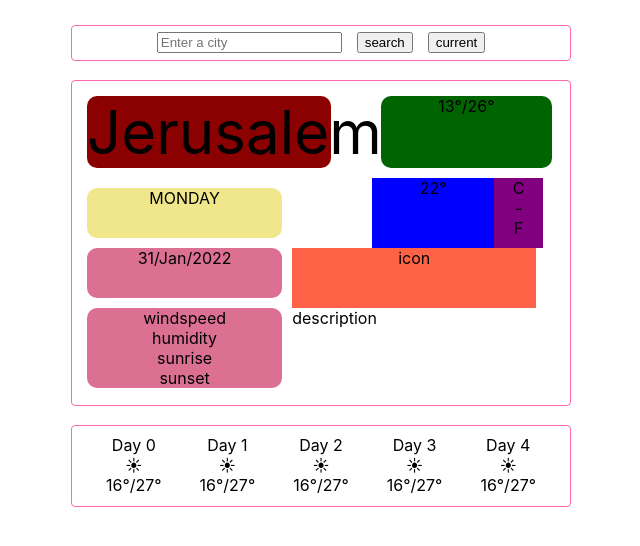
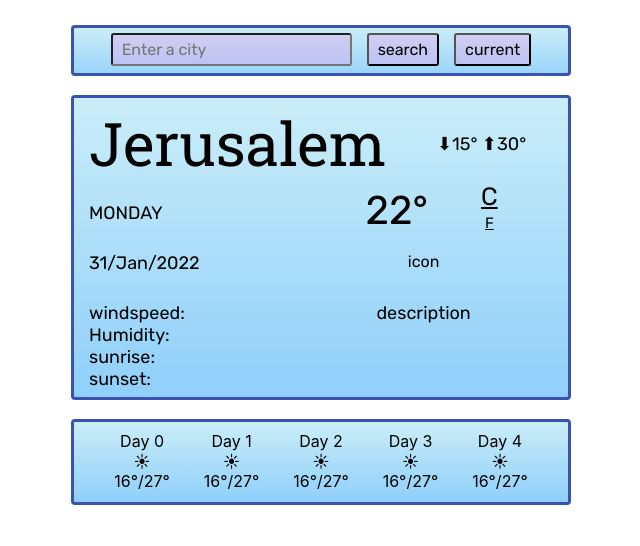
Before and after one commit to kerenLyahov/weather-app-react, a React (Create React App) app: page / in a window 1280 px wide. Shown: the top 546 px of the page, without its empty margins (319-959 px from the left). Built offline with nearby package versions, Linux system fonts and the light colour scheme.

Commit message:
app styling
update:
1. all the styling ( fonts, colors)
2. content of days + date

```diff
--- a/public/index.html
+++ b/public/index.html
@@ -24,6 +24,12 @@
       work correctly both with client-side routing and a non-root public URL.
       Learn how to configure a non-root public URL by running `npm run build`.
     -->
+    <style>
+      @import url("https://fonts.googleapis.com/css2?family=Roboto+Slab:wght@400;500&display=swap");
+    </style>
+    <style>
+      @import url("https://fonts.googleapis.com/css2?family=Rubik:wght@300;400;500&display=swap");
+    </style>
     <title>React App</title>
   </head>
   <body>
--- a/src/App.css
+++ b/src/App.css
@@ -3,14 +3,34 @@
   display: flex;
   flex-direction: column;
   max-width: 800px;
+  min-width: 730px;
   margin: 10px auto;
 }
 .searchBody {
-  border: 1px solid #ff68ab;
+  border: 3px solid;
   border-radius: 4px;
   padding: 5px 5px 7px 5px;
   margin: 15px 150px 4px 150px;
   justify-content: space-evenly;
+  animation: borderAnimation 5s infinite alternate;
+  background-image: linear-gradient(
+    rgba(150, 220, 241, 0.5),
+    rgba(32, 160, 245, 0.45)
+  );
+}
+@keyframes borderAnimation {
+  0% {
+    border-color: #225763;
+  }
+  33% {
+    border-color: #41d8bf;
+  }
+  66% {
+    border-color: #2f89b3;
+  }
+  100% {
+    border-color: #3b50b2;
+  }
 }
 
 .searchButton {
@@ -20,3 +40,11 @@
 form {
   display: inline;
 }
+input,
+button {
+  font-size: 16px;
+  background-color: rgba(236, 152, 229, 0.35);
+  border-radius: 3px;
+  padding: 5px 9px;
+  font-family: "Rubik", sans-serif;
+}
--- a/src/TodayData/Date.js
+++ b/src/Date.js
@@ -1,3 +1,4 @@
+import react from "react";
 export default function Day() {
   let date = new Date();
   let month = [
--- a/src/TodayData/Day.js
+++ b/src/Day.js
@@ -1,3 +1,5 @@
+import react from "react";
+
 export default function Day() {
   let date = new Date();
   let dayName = [
--- a/src/Forecast.css
+++ b/src/Forecast.css
@@ -1,11 +1,31 @@
 .body {
-  border: 1px solid #ff68ab;
+  border: 3px solid;
   border-radius: 4px;
   padding: 5px 5px 7px 5px;
   margin: 15px 150px 4px 150px;
+
+  animation: borderAnimation 5s infinite alternate;
+  background-image: linear-gradient(
+    rgba(150, 220, 241, 0.5),
+    rgba(32, 160, 245, 0.5)
+  );
+}
+@keyframes borderAnimation {
+  0% {
+    border-color: #225763;
+  }
+  33% {
+    border-color: #41d8bf;
+  }
+  66% {
+    border-color: #2f89b3;
+  }
+  100% {
+    border-color: #3b50b2;
+  }
 }
 
 .forcast {
   display: inline-block;
-  margin: 4px 19px;
+  margin: 4px 3.5%;
 }
--- a/src/TodayData.css
+++ b/src/TodayData.css
@@ -1,54 +1,98 @@
 .bodyMain {
-  border: 1px solid #ff68ab;
+  border: 3px solid;
   border-radius: 4px;
   padding: 5px 5px 7px 5px;
   margin: 15px 150px 4px 150px;
   display: flex;
   flex-wrap: wrap;
-  /* min-height: 100%; */
+  animation: borderAnimation 5s infinite alternate;
+  font-family: "Rubik", sans-serif;
+  background-image: linear-gradient(
+    rgba(150, 220, 241, 0.5),
+    rgba(32, 160, 245, 0.5)
+  );
+}
+@keyframes borderAnimation {
+  0% {
+    border-color: #225763;
+  }
+  33% {
+    border-color: #41d8bf;
+  }
+  66% {
+    border-color: #2f89b3;
+  }
+  100% {
+    border-color: #3b50b2;
+  }
 }
 .child {
-  margin: 10px;
+  margin: 0 10px 0 10px;
   border-radius: 10px;
-  background-color: lightblue;
+  /* background-color: rgba(25, 125, 158, 0.226); */
 }
 .cityName {
   font-size: 60px;
-  background-color: darkred;
+  /* background-color: rgba(139, 0, 0, 0.5); */
   width: 50%;
   margin-right: 40px;
+  font-family: "Roboto Slab", serif;
 }
 .parameters {
-  background-color: palevioletred;
+  /* background-color: rgba(216, 112, 147, 0.5); */
   margin-top: 0;
   width: 40%;
+  text-align: left;
+  font-size: 18px;
 }
 .tempMinMax {
   width: 150px;
-  background-color: darkgreen;
-  width: 35%;
+  /* background-color: rgba(0, 100, 0, 0.5); */
+  width: 30%;
+  text-align: right;
+  padding-top: 30px;
+  padding-right: 10px;
+  font-size: 18px;
 }
 .day {
-  background-color: khaki;
-  width: 40%;
+  /* background-color: rgba(240, 230, 140, 0.5); */
+  width: 35%;
   height: 50px;
+  padding-top: 20px;
+  text-align: left;
+  font-size: 18px;
 }
 .date {
-  background-color: palevioletred;
+  /* background-color: rgba(216, 112, 147, 0.5); */
   height: 50px;
   margin-top: 0;
   width: 40%;
+  text-align: left;
+  font-size: 18px;
 }
 .units {
-  background-color: purple;
+  /* background-color: rgba(128, 0, 128, 0.5); */
   width: 10%;
+  font-size: 18px;
 }
 .temperature {
-  background-color: blue;
-  width: 25%;
+  /* background-color: rgba(0, 0, 255, 0.5); */
+  width: 20%;
+  padding-top: 5px;
   margin-left: 80px;
+  font-size: 40px;
 }
 .icon {
-  background-color: tomato;
+  /* background-color: rgba(255, 99, 71, 0.5); */
   width: 50%;
 }
+.description {
+  /* background-color: rgba(255, 255, 0, 0.5); */
+  font-size: 18px;
+  width: 50%;
+  text-align: center;
+}
+.celsius,
+.fahrenheit {
+  color: black;
+}
--- a/src/TodayData.js
+++ b/src/TodayData.js
@@ -1,44 +1,116 @@
 import React, { useState } from "react";
 import axios from "axios";
 import "./TodayData.css";
-import Day from "./TodayData/Day.js";
-import Date from "./TodayData/Date.js";
+import Day from "./Day.js";
+import Date from "./Date.js";
 
 export default function TodayData(props) {
-  function city() {
+  let [humidity, setHumidity] = useState("");
+  let [windspeed, setWindspeed] = useState("");
+  let [sunrise, setSunrise] = useState("");
+  let [sunset, setSunset] = useState("");
+  let [MinMax, setMinMax] = useState(`⬇15°     ⬆30°`);
+  let [temp, setTemp] = useState("22°");
+  let celsiusValue = "C";
+  let fahrenheitValue = "F";
+  let [fahrenheitStyle, setFahrenheitStyle] = useState({ fontSize: "15px" });
+  let [celsiusStyle, setCelsiusStyle] = useState({ fontSize: "25px" });
+  let unit = `metric`;
+  let key = `307efdb71bc67507048c93662d7db9da`;
+  let URL = `https://api.openweathermap.org/data/2.5/weather?q=jerusalem&units=${unit}&appid=${key}`;
+  // axios.get(URL).then(parameters);
+  // axios.get(URL).then(tempMinMax);
+  // axios.get(URL).then(temperature);
+
+  function parameters(response) {
+    if (response !== undefined) {
+      setHumidity(response.data.main.humidity);
+      setWindspeed(response.data.wind.speed);
+      setSunrise(response.data.sys.sunrise * 1000);
+      setSunset(response.data.sys.sunset);
+      let sunriseTime = new Date(sunrise);
+      console.log(sunriseTime);
+    } else {
+    }
+    return (
+      <div>
+        <div>windspeed: {windspeed}</div>
+        <div>Humidity: {humidity}</div>
+        <div>sunrise: {sunrise}</div>
+        <div>sunset: {sunset}</div>
+      </div>
+    );
+  }
+  function cityName() {
     return props.city === "" ? "Jerusalem" : props.city;
   }
 
-  function tempMinMax() {
-    return <div>13°/26°</div>;
+  function tempMinMax(response) {
+    if (response !== undefined) {
+      setMinMax(
+        `⬇${response.data.main.temp_min}     ⬆${response.data.main.temp_max} `
+      );
+    }
+    return <div>{MinMax}</div>;
   }
-
-  function parameters() {
+  function temperature(response) {
+    if (response !== undefined) {
+      setTemp(response.data.main.temp);
+    }
+    return <div>{temp}</div>;
+  }
+  function celsius(event) {
+    event.preventDefault();
+    unit = `metric`;
+    setFahrenheitStyle({ fontSize: "15px" });
+    setCelsiusStyle({ fontSize: "25px" });
     return (
       <div>
-        <div>windspeed</div>
-        <div>humidity</div>
-        <div>sunrise</div>
-        <div>sunset</div>{" "}
+        {unit}
+        {celsiusStyle}
+        {fahrenheitStyle}
       </div>
     );
   }
+  function fahrenheit(event) {
+    event.preventDefault();
+    unit = `imperial`;
+    setFahrenheitStyle({ fontSize: "25px" });
+    setCelsiusStyle({ fontSize: "15px" });
+    return (
+      <div>
+        {unit}
+        {celsiusStyle}
+        {fahrenheitStyle}
+      </div>
+    );
+  }
+
   return (
     <div className="bodyMain">
-      <span className="cityName child"> {city()}</span>
+      <span className="cityName child"> {cityName()}</span>
       <span className="tempMinMax child"> {tempMinMax()}</span>
       <span className="day child"> {Day()}</span>
-      <span className="temperature">22°</span>
-      <span className="units">
-        <span className="celsius">C</span>
-        <br />-<br />
-        <span className="fahrenheit">F</span>
+      <span className="temperature child">{temperature()}</span>
+      <span className="units child">
+        <a href="" className="celsius" style={celsiusStyle} onClick={celsius}>
+          {celsiusValue}
+        </a>
+        <br />
+        <a
+          href=""
+          className="fahrenheit"
+          style={fahrenheitStyle}
+          onClick={fahrenheit}
+        >
+          {fahrenheitValue}
+        </a>
       </span>
       <span className="date child">{Date()}</span>
-      <span className="icon">icon</span>
+      <span className="icon child">icon</span>
       <span className="parameters child">{parameters()}</span>
 
-      <span>description</span>
+      <span className="description child">description</span>
     </div>
   );
 }
```
Also changed, not shown: src/TodayData/CityName.js (deleted), src/TodayData/TempMinMax.js (deleted), src/TodayData/parameters.js (deleted).
